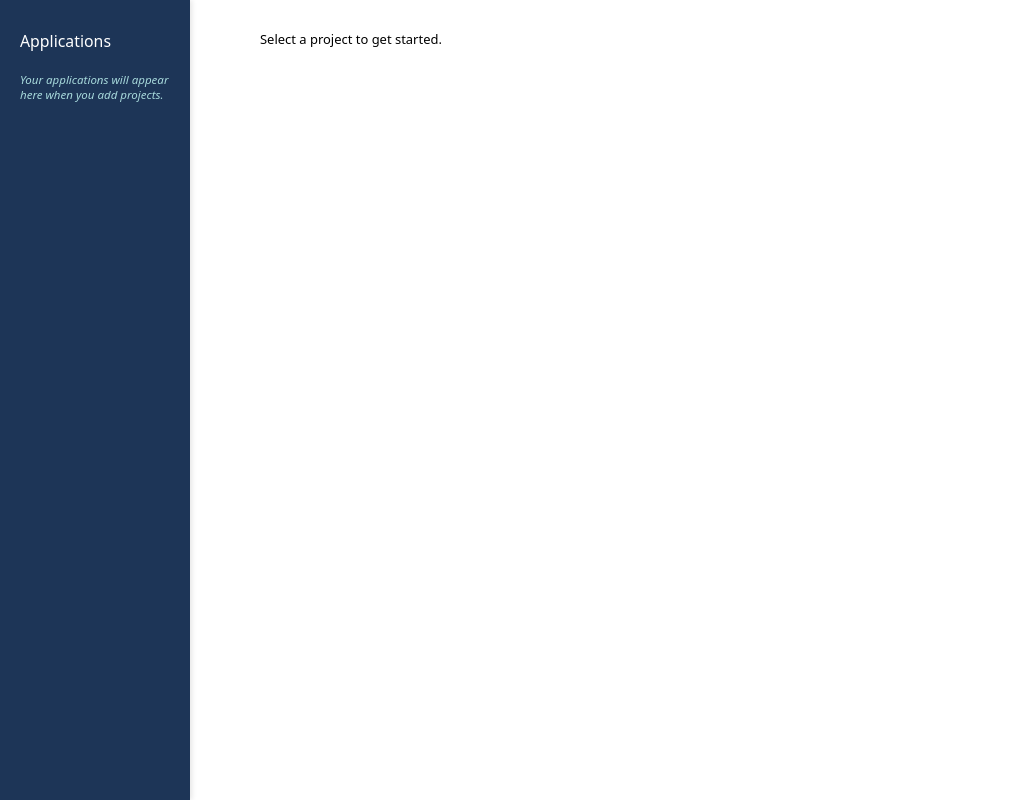
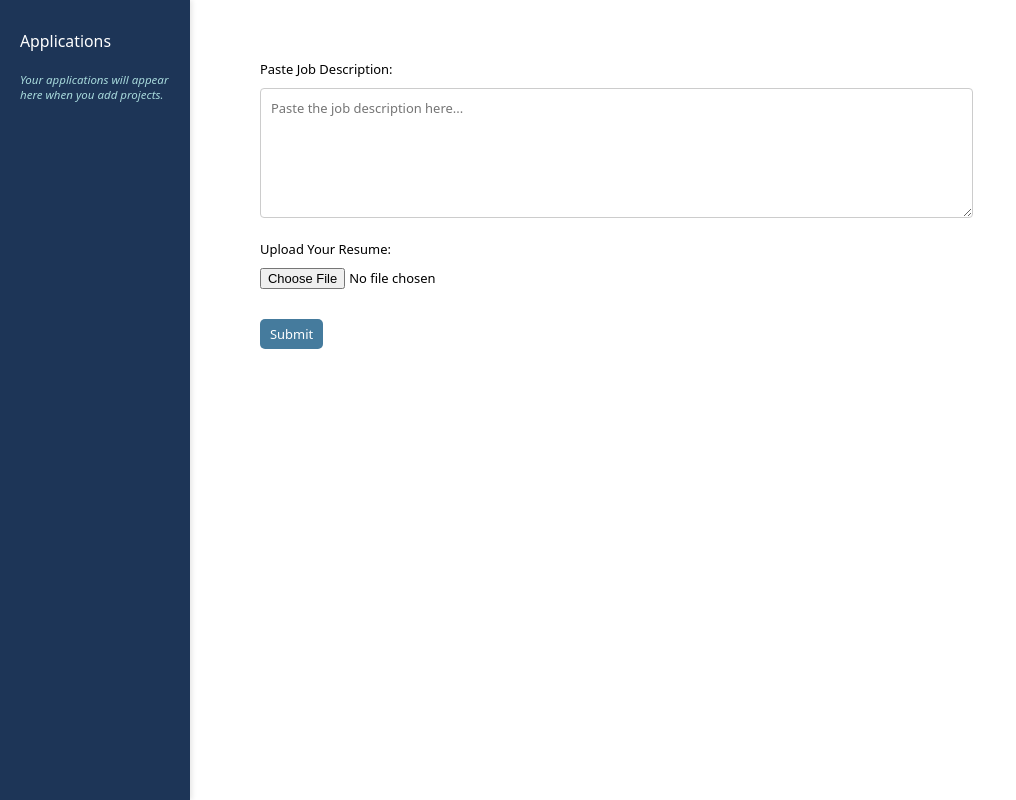
Before and after one commit to apigeoneer/job-application-tool, a React (Create React App) app in the folder client/: page / in a window 1280 px wide. Shown: the whole page, without its empty margins (0-1016 px from the left). Built offline with nearby package versions, Linux system fonts and the light colour scheme.

Commit message:
Improved form validation message styling

```diff
--- a/client/src/components/MainContent.css
+++ b/client/src/components/MainContent.css
@@ -40,7 +40,13 @@
 }
 .response-message {
   margin-top: 20px;
-  color: #e63946;
   font-size: 0.8rem;
   font-weight: 500;
+  color: #e63946;
 }
+.response-message.success {
+  color: #38b000;
+}
+.response-message.error {
+  color: #e63946;
+}
--- a/client/src/components/MainContent.js
+++ b/client/src/components/MainContent.js
@@ -10,8 +10,13 @@ function MainContent({activeProject}) {
   const handleFileUpload = (e) => setResume(e.target.files[0]);
 
   const handleSubmit = async () => {
-    if (!jobDescription || !resume) {
-      setResponseMessage('*Please provide a job description and upload a resume.');
+    if (!jobDescription.trim()) {
+      setResponseMessage('*Job description cannot be empty.');
+      return;
+    }
+
+    if (!resume) {
+      setResponseMessage('*Please upload your resume.');
       return;
     }
 
@@ -29,13 +34,13 @@ function MainContent({activeProject}) {
       setResponseMessage(result.message || 'Submission successful!');
     } catch (error) {
       setResponseMessage('*An error occurred. Please try again.');
-      console.error('Error submitting data:', error);
+      console.error('*Error submitting data:', error);
     }
   };
 
-  if (!activeProject) {
-    return <div className="main-content">Select a project to get started.</div>;
-  }
+  // if (!activeProject) {
+  //   return <div className="main-content">Select a project to get started.</div>;
+  // }
 
   return (
     <div className="main-content">
```
Also changed, not shown: 2 other files (tests, documents, lock files or other folders).
